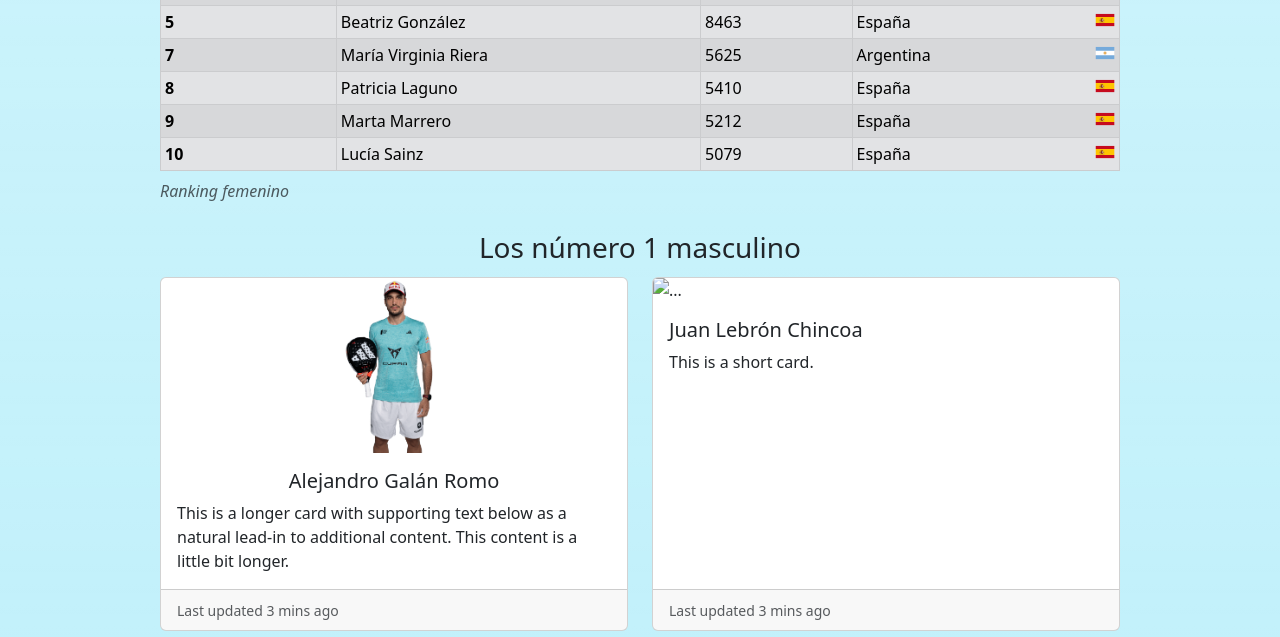
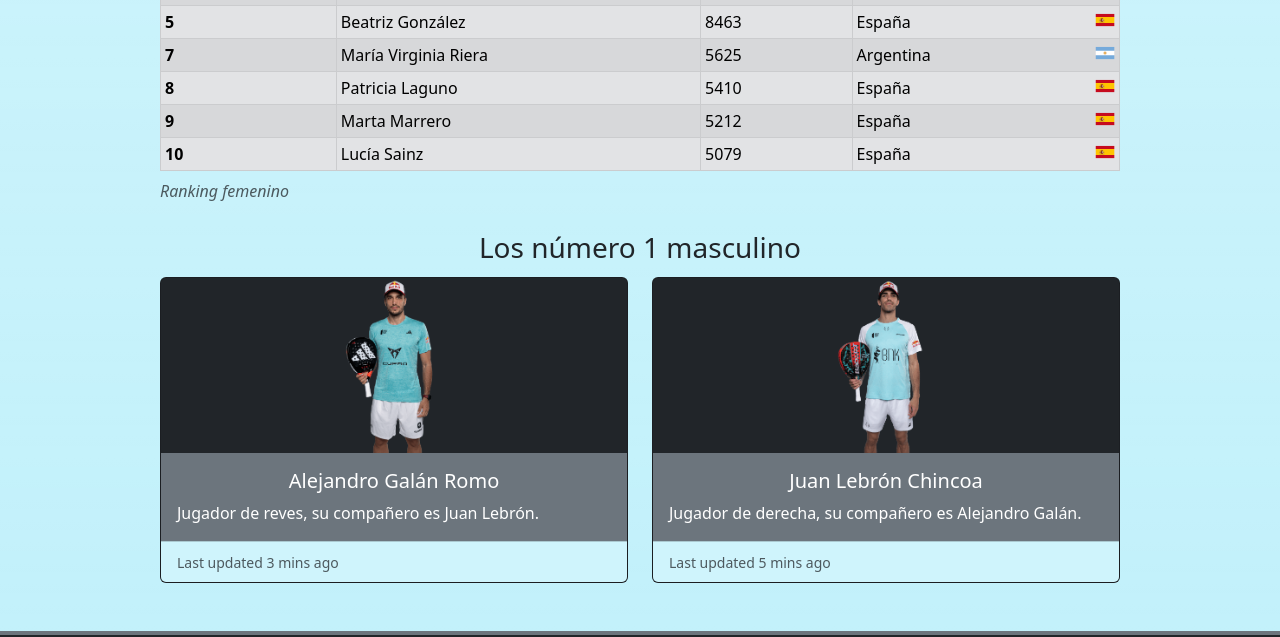
Before and after one commit to Riverwing/Andres-Ochoa-Bueno, a plain HTML site: page ranking.html in a window 1280 px wide. Shown: the part 912-1549 px from the top of the page. Drawn offline with nearby package versions, Linux system fonts and the light colour scheme.

Commit message:
mejoro ranking

```diff
--- a/ranking.html
+++ b/ranking.html
@@ -326,34 +326,35 @@
             </table>
         </section>
 
-        <section class="w-75 mx-auto"><!-- cards jugadores -->
+        <!-- cards jugadores -->
+        <section class="w-75 mx-auto">
             <h3 class="text-center p-1 mt-1 mt-md-0">Los número 1 masculino</h3>
-            <div class="row row-cols-1 row-cols-md-2">
+            <div class="row row-cols-1 row-cols-md-2 ">
                 <div class="col">
-                    <div class="card h-100">
-                        <div class="imagen w-25 mx-auto">
+                    <div class="card h-100 bg-dark text-white">
+                        <div class="imagen w-25 mx-auto ">
                             <img src="images/jugadores/ale.png" class="card-img-top img-fluid object-fit-contain"  alt="...">
                         </div>
-                        <div class="card-body">
+                        <div class="card-body bg-secondary">
                             <h5 class="card-title text-center">Alejandro Galán Romo</h5>
-                            <p class="card-text">This is a longer card with supporting text below as a natural lead-in
-                                to
-                                additional content. This content is a little bit longer.</p>
+                            <p class="card-text">Jugador de reves, su compañero es Juan Lebrón.</p>
                         </div>
-                        <div class="card-footer">
+                        <div class="card-footer bg-info-subtle">
                             <small class="text-muted">Last updated 3 mins ago</small>
                         </div>
                     </div>
                 </div>
                 <div class="col">
-                    <div class="card h-100">
-                        <img src="..." class="card-img-top" alt="...">
-                        <div class="card-body">
-                            <h5 class="card-title">Juan Lebrón Chincoa</h5>
-                            <p class="card-text">This is a short card.</p>
+                    <div class="card h-100 bg-dark text-white">
+                        <div class="imagen w-25 mx-auto">
+                            <img src="images/jugadores/lebron.png" class="card-img-top img-fluid object-fit-contain"  alt="...">
                         </div>
-                        <div class="card-footer">
-                            <small class="text-muted">Last updated 3 mins ago</small>
+                        <div class="card-body bg-secondary">
+                            <h5 class="card-title text-center">Juan Lebrón Chincoa</h5>
+                            <p class="card-text">Jugador de derecha, su compañero es Alejandro Galán.</p>
+                        </div>
+                        <div class="card-footer bg-info-subtle">
+                            <small class="text-muted">Last updated 5 mins ago</small>
                         </div>
                     </div>
                 </div>
```
